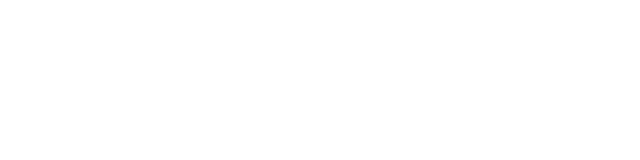
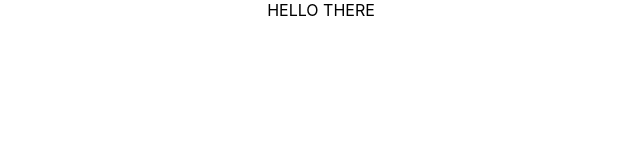
Before and after one commit to AlessSala/fe-dev-capstone, a React (Create React App) app: page / in a window 1280 px wide. Shown: the top 160 px of the page, without its empty margins (319-959 px from the left). Built offline with nearby package versions, Linux system fonts and the light colour scheme.

Commit message:
add some welcoming text

```diff
--- a/src/App.js
+++ b/src/App.js
@@ -3,6 +3,7 @@
 function App() {
   return (
     <div className="App">
+      HELLO THERE
     </div>
   );
 }
```
